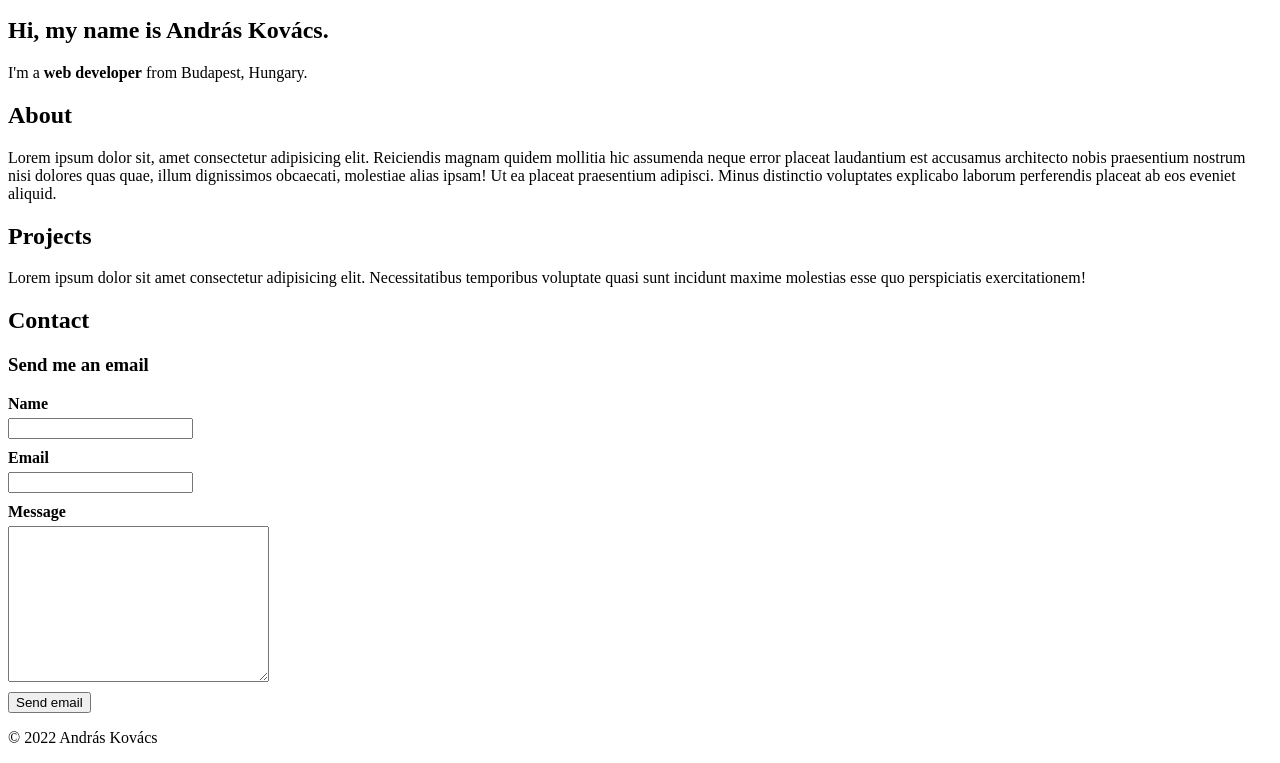
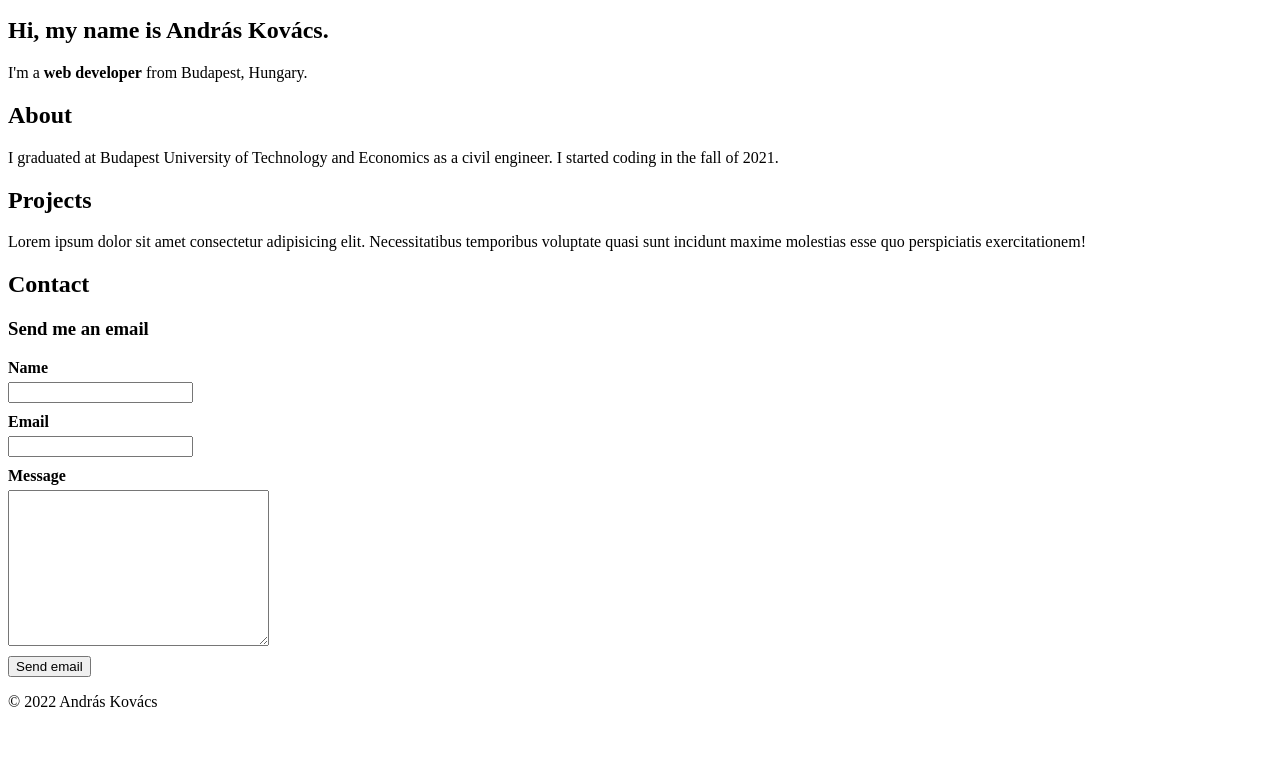
Before and after one commit to a-kovacs/a-kovacs.github.io, a plain HTML site: page index.html in a window 1280 px wide. Shown: the part 69-832 px from the top of the page. After the commit the page ends 800 px from the top, so only its background shows below. Drawn offline with Linux system fonts and the light colour scheme.

Commit message:
changes in index.html (About)

```diff
--- a/index.html
+++ b/index.html
@@ -31,12 +31,8 @@
       <section id="about">
         <h2>About</h2>
         <p>
-          Lorem ipsum dolor sit, amet consectetur adipisicing elit. Reiciendis
-          magnam quidem mollitia hic assumenda neque error placeat laudantium
-          est accusamus architecto nobis praesentium nostrum nisi dolores quas
-          quae, illum dignissimos obcaecati, molestiae alias ipsam! Ut ea
-          placeat praesentium adipisci. Minus distinctio voluptates explicabo
-          laborum perferendis placeat ab eos eveniet aliquid.
+          I graduated at Budapest University of Technology and Economics as a
+          civil engineer. I started coding in the fall of 2021.
         </p>
       </section>
       <section id="project">
```
